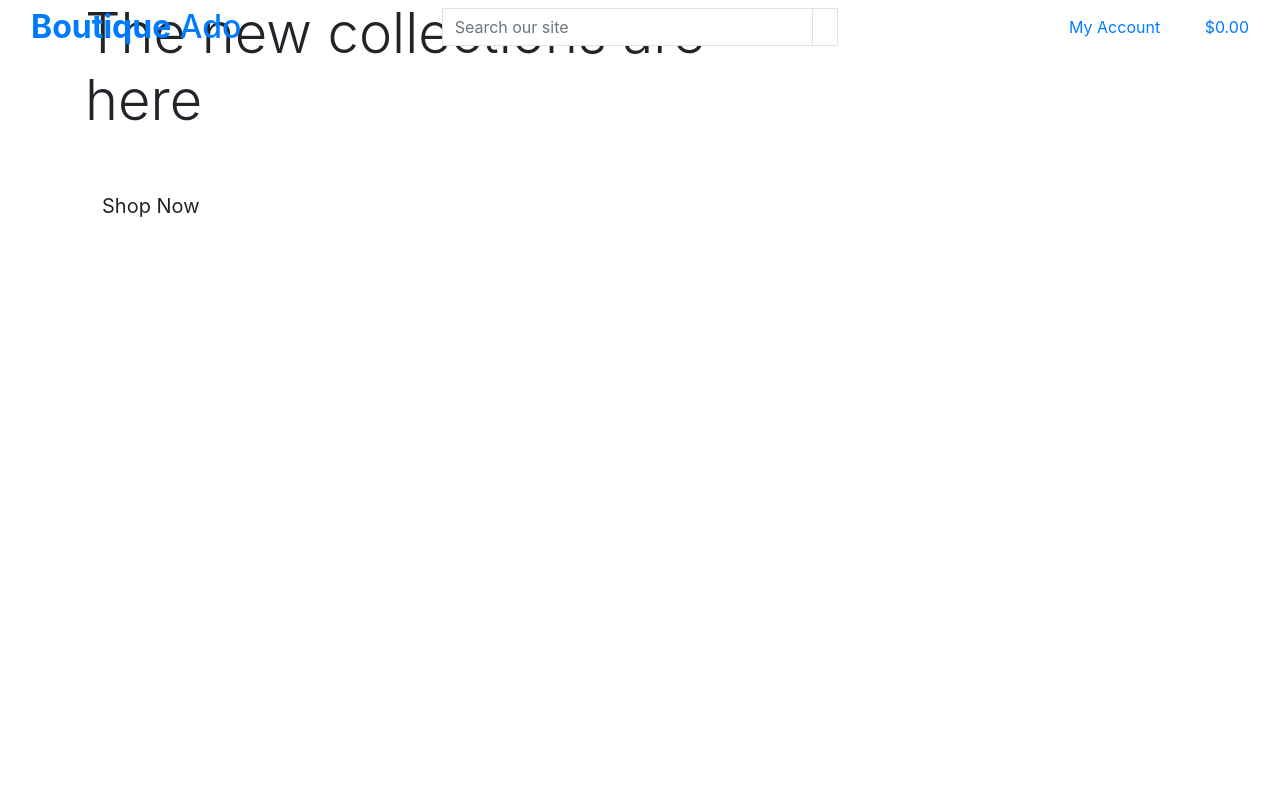
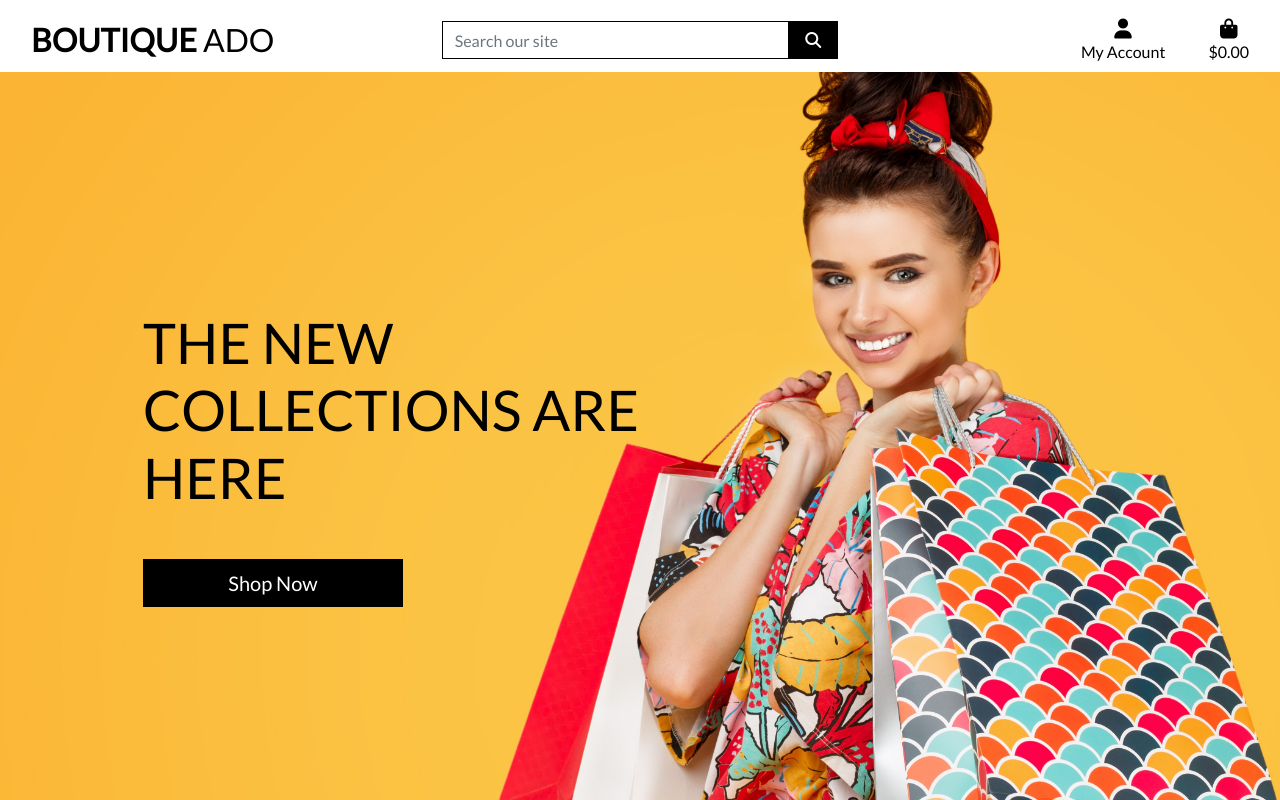
Before and after one commit to shanedunne/boutique_ado_v1, a Django app: page / in a window 1280 px wide. Run offline with Django 3.2, Linux system fonts and the light colour scheme; some libraries are stand-ins or nearby versions.

Commit message:
completed homepage header and css

```diff
--- a/boutique_ado/settings.py
+++ b/boutique_ado/settings.py
@@ -148,6 +148,11 @@ USE_TZ = True
 
 STATIC_URL = '/static/'
 
+STATICFILES_DIRS = (os.path.join(BASE_DIR, 'static'),)
+
+MEDIA_URL = '/media/'
+MEDIA_ROOT = os.path.join(BASE_DIR, 'media')
+
 # Default primary key field type
 # https://docs.djangoproject.com/en/3.2/ref/settings/#default-auto-field
 
--- a/boutique_ado/urls.py
+++ b/boutique_ado/urls.py
@@ -15,9 +15,11 @@ Including another URLconf
 """
 from django.contrib import admin
 from django.urls import path, include
+from django.conf import settings
+from django.conf.urls.static import static
 
 urlpatterns = [
     path('admin/', admin.site.urls),
     path('accounts/', include('allauth.urls')),
     path('', include('home.urls')),
-]
+] + static(settings.MEDIA_URL, document_root=settings.MEDIA_ROOT)
--- /dev/null
+++ b/static/css/base.css
@@ -0,0 +1,81 @@
+html {
+    height: 100%;
+}
+
+body {
+    background: url('/media/homepage_background_cropped.jpg') no-repeat center center fixed;
+    background-size: cover;
+    height: calc(100vh - 164px);
+    color: #555;
+    font-family: 'Lato';
+}
+
+/* from Bulma */
+.icon {
+    align-items: center;
+    display: inline-flex;
+    justify-content: center;
+    height: 1.5rem;
+    width: 1.5rem;
+}
+
+.logo-font {
+    text-transform: uppercase;
+}
+
+.main-logo-link {
+    width: fit-content;
+}
+
+.shop-now-button {
+    background: black;
+    color: white;
+    min-width: 260px;
+}
+
+.btn-black {
+    background: black;
+    color: white;
+}
+
+.shop-now-button:hover,
+.shop-now-button:active,
+.shop-now-button:focus,
+.btn-black:hover,
+.btn-black:active,
+.btn-black:focus {
+    background: #222;
+    color: white;
+}
+
+.text-black {
+    color: #000 !important;
+}
+
+.border-black {
+    border: 1px solid black !important;
+}
+
+/* -------------------------------- Media Queries */
+
+/* Slightly larger container on xl screens */
+@media (min-width: 1200px) {
+  .container {
+    max-width: 80%;
+  }
+}
+
+/* fixed top navbar only on medium and up */
+@media (min-width: 992px) {
+    .fixed-top-desktop-only {
+        position: fixed;
+        top: 0;
+        right: 0;
+        left: 0;
+        z-index: 1030;
+    }
+
+    .header-container {
+        padding-top: 164px;
+    }
+}
--- a/templates/base.html
+++ b/templates/base.html
@@ -3,43 +3,40 @@
 <!doctype html>
 <html lang="en">
   <head>
-    <!-- Required meta tags -->
+
     {% block meta %}
         <meta http-equiv="X-UA-Compatible" content="ie=edge">
         <meta charset="utf-8">
         <meta name="viewport" content="width=device-width, initial-scale=1, shrink-to-fit=no">
     {% endblock %}
 
-    {% block extrameta %}
+    {% block extra_meta %}
     {% endblock %}
 
-    {% block extracss %}
+    {% block corecss %}
+        <link rel="stylesheet" href="https://stackpath.bootstrapcdn.com/bootstrap/4.4.1/css/bootstrap.min.css" integrity="sha384-Vkoo8x4CGsO3+Hhxv8T/Q5PaXtkKtu6ug5TOeNV6gBiFeWPGFN9MuhOf23Q9Ifjh" crossorigin="anonymous">
+        <link rel="stylesheet" href="https://fonts.googleapis.com/css?family=Lato&display=swap">
+        <link rel="stylesheet" href="{% static 'css/base.css' %}">
     {% endblock %}
 
-
-
-    {% block corecss %}
-    <!-- Bootstrap CSS -->
-    <link rel="stylesheet" href="https://stackpath.bootstrapcdn.com/bootstrap/4.4.1/css/bootstrap.min.css" integrity="sha384-Vkoo8x4CGsO3+Hhxv8T/Q5PaXtkKtu6ug5TOeNV6gBiFeWPGFN9MuhOf23Q9Ifjh" crossorigin="anonymous">
-    {% endblock %}
-
-
-    {% block extrajs %}
+    {% block extra_css %}
     {% endblock %}
 
     {% block corejs %}
+        <script src="https://kit.fontawesome.com/ab94d40537.js" crossorigin="anonymous"></script>
         <script src="https://code.jquery.com/jquery-3.4.1.slim.min.js" integrity="sha384-J6qa4849blE2+poT4WnyKhv5vZF5SrPo0iEjwBvKU7imGFAV0wwj1yYfoRSJoZ+n" crossorigin="anonymous"></script>
         <script src="https://cdn.jsdelivr.net/npm/popper.js@1.16.0/dist/umd/popper.min.js" integrity="sha384-Q6E9RHvbIyZFJoft+2mJbHaEWldlvI9IOYy5n3zV9zzTtmI3UksdQRVvoxMfooAo" crossorigin="anonymous"></script>
         <script src="https://stackpath.bootstrapcdn.com/bootstrap/4.4.1/js/bootstrap.min.js" integrity="sha384-wfSDF2E50Y2D1uUdj0O3uMBJnjuUD4Ih7YwaYd1iqfktj0Uod8GCExl3Og8ifwB6" crossorigin="anonymous"></script>
     {% endblock %}
 
+    {% block extra_js %}
+    {% endblock %}
 
-    <title>Boutique Ado {% block extra_title %} {% endblock %}</title>
+    <title>Boutique Ado {% block extra_title %}{% endblock %}</title>
   </head>
   <body>
-
     <header class="container-fluid fixed-top">
-        <div class="row">
+        <div id="topnav" class="row bg-white pt-lg-2 d-none d-lg-flex">
             <div class="col-12 col-lg-4 my-auto py-1 py-lg-0 text-center text-lg-left">
                 <a href="{% url 'home' %}" class="nav-link main-logo-link">
                     <h2 class="logo-font text-black my-0"><strong>Boutique</strong> Ado</h2>
@@ -101,7 +98,7 @@
     </header>
 
     {% if messages %}
-        <div class="messages-container"></div>
+        <div class="message-container"></div>
     {% endif %}
 
     {% block page_header %}
@@ -113,5 +110,6 @@
     {% block postloadjs %}
     {% endblock %}
 
+
   </body>
 </html>
```
Also changed, not shown: media/homepage_background_cropped.jpg (added). Lines whose indentation alone changed are shown as unchanged.
